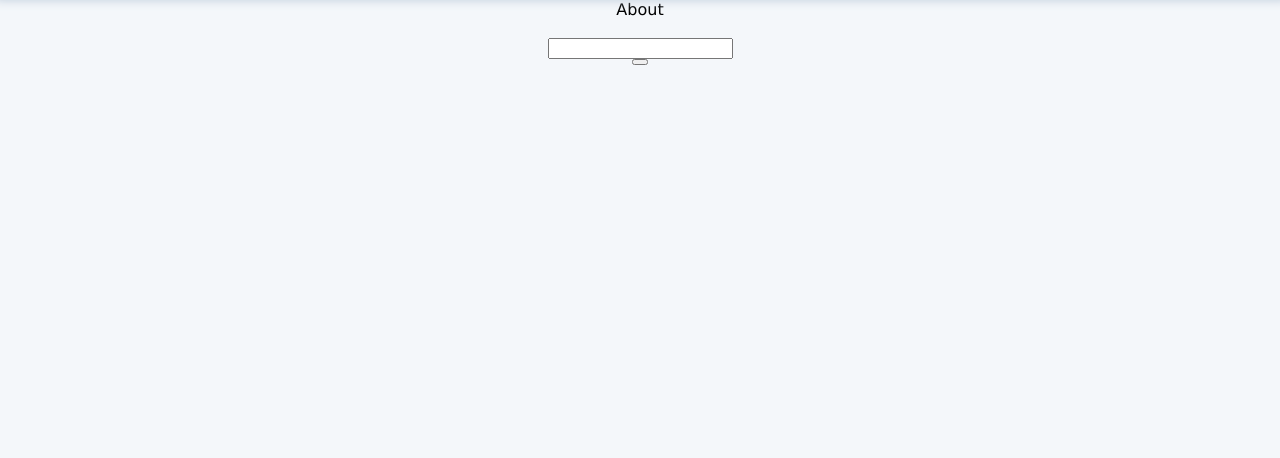
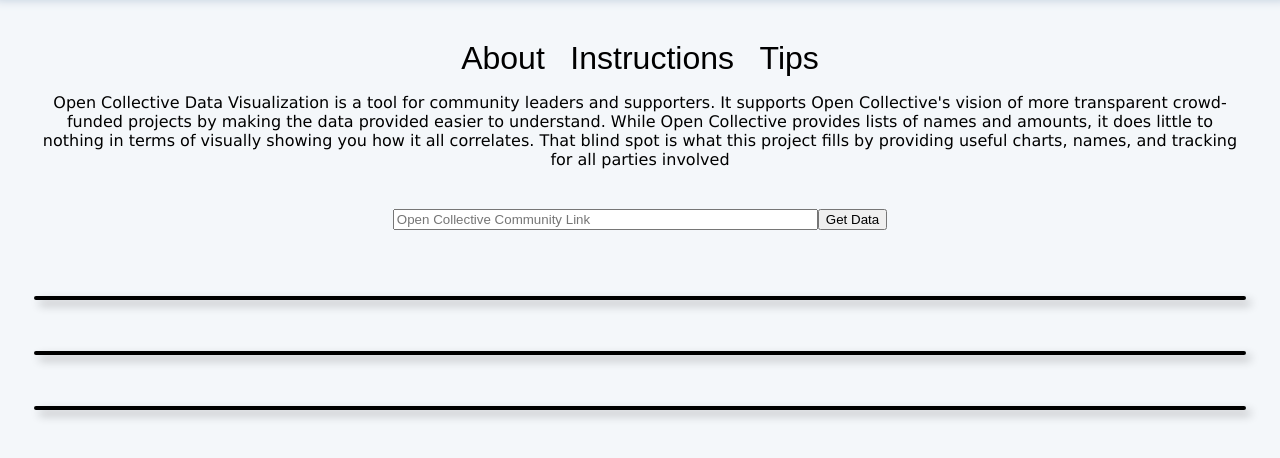
Before and after one commit to BlakeSharp/OpenCollectiveDataVisualization, a Flask app: page / in a window 1280 px wide. Shown: the part 48-506 px from the top of the page. Run offline with Flask 2, Linux system fonts and the light colour scheme; some libraries are stand-ins or nearby versions.

Commit message:
Completed header, added buttons for the about instructions and tips sections, added styling to the charts, fixed bug where third graph overflowed

```diff
--- a/run.py
+++ b/run.py
@@ -19,7 +19,7 @@
     graph2 = px.scatter(transactionMain(df, 0), x= "Order Date", y= 'Net Amount (USD)', title = "All Transactions")
     graph2JSON = json.dumps(graph2, cls=plotly.utils.PlotlyJSONEncoder)
 
-    graph3 = px.scatter(transactionMain(df, 1), x = 'Order Date',y= 'Net Amount (USD)', title = "All Contributions")
+    graph3 = px.scatter(transactionMain(df, 1), x = 'Order Date',y= 'Net Amount (USD)', title = "All Contributions",)
     graph3JSON = json.dumps(graph3, cls=plotly.utils.PlotlyJSONEncoder)
 
 
--- a/static/style.css
+++ b/static/style.css
@@ -22,12 +22,39 @@
     z-index: 10;
 }
 
+#buttons{
+    flex-direction: row;
+    margin:1vh;
+}
+.headbtn{
+    background-color: transparent;
+    border-style: none;
+    border-radius: 2rem;
+    font-size: xx-large;
+    padding:1vh;
+    padding-inline: 1vw;
+}
+.headbtn:hover{
+    box-shadow: 0px 0px 5px black;
+    transition: all .1s ease-in-out;
+}
+
 .information{
     flex-direction: column;
     justify-content: center;
     align-items: center;
+    margin-top: 3vh;
+    margin-inline: 2.5vw;
 }
 
 .graphs{
+    background-color: #f4f7fa;
     flex-direction: column;
 }
+.chart{
+    margin:2vw;
+    border:2px solid black;
+    border-radius: 1rem;
+    overflow: hidden;
+    box-shadow: 5px 5px 10px #00000050;
+}
--- a/templates/index.html
+++ b/templates/index.html
@@ -7,16 +7,26 @@
 {% block body %}
 <header class = "header" >Open Collective Data Visualization</header>
 <div class = "information">
-    <div> About</div>
-    <br>
-    <input id="communityName"></input >
-    <button id="communityButton"></button>
-
+    <div id="buttons">
+        <button class="headbtn" id="about">About</button>
+        <button class="headbtn" id="inst">Instructions</button>
+        <button class="headbtn" id="tips">Tips</button>
+    </div>
+        <div style="text-align: center;">
+            Open Collective Data Visualization is a tool for community leaders and supporters. It supports Open Collective's vision
+            of more transparent crowd-funded projects by making the data provided easier to understand. While Open Collective provides
+            lists of names and amounts, it does little to nothing in terms of visually showing you how it all correlates.
+            That blind spot is what this project fills by providing useful charts, names, and tracking for all parties involved
+        </div>
+</div>
+<div style="justify-content: center;align-items: center;padding:5vh;">
+    <input id="communityName" placeholder="Open Collective Community Link" size="50"></input >
+    <button id="communityButton">Get Data</button>
 </div>
 <div class="graphs">
-    <div id="chart1"></div>
-    <div id="chart2"></div>
-    <div id="chart3"></div>
+    <div class="chart" id="chart1"></div>
+    <div class="chart" id="chart2"></div>
+    <div class="chart" id="chart3"></div>
 </div>
 
 <script src="https://cdn.plot.ly/plotly-latest.min.js"></script>
@@ -29,5 +39,6 @@
 
     var graph3 = {{ graph3JSON | safe}}
     Plotly.plot("chart3", graph3, {})
+
 </script>
 {% endblock %}
```
